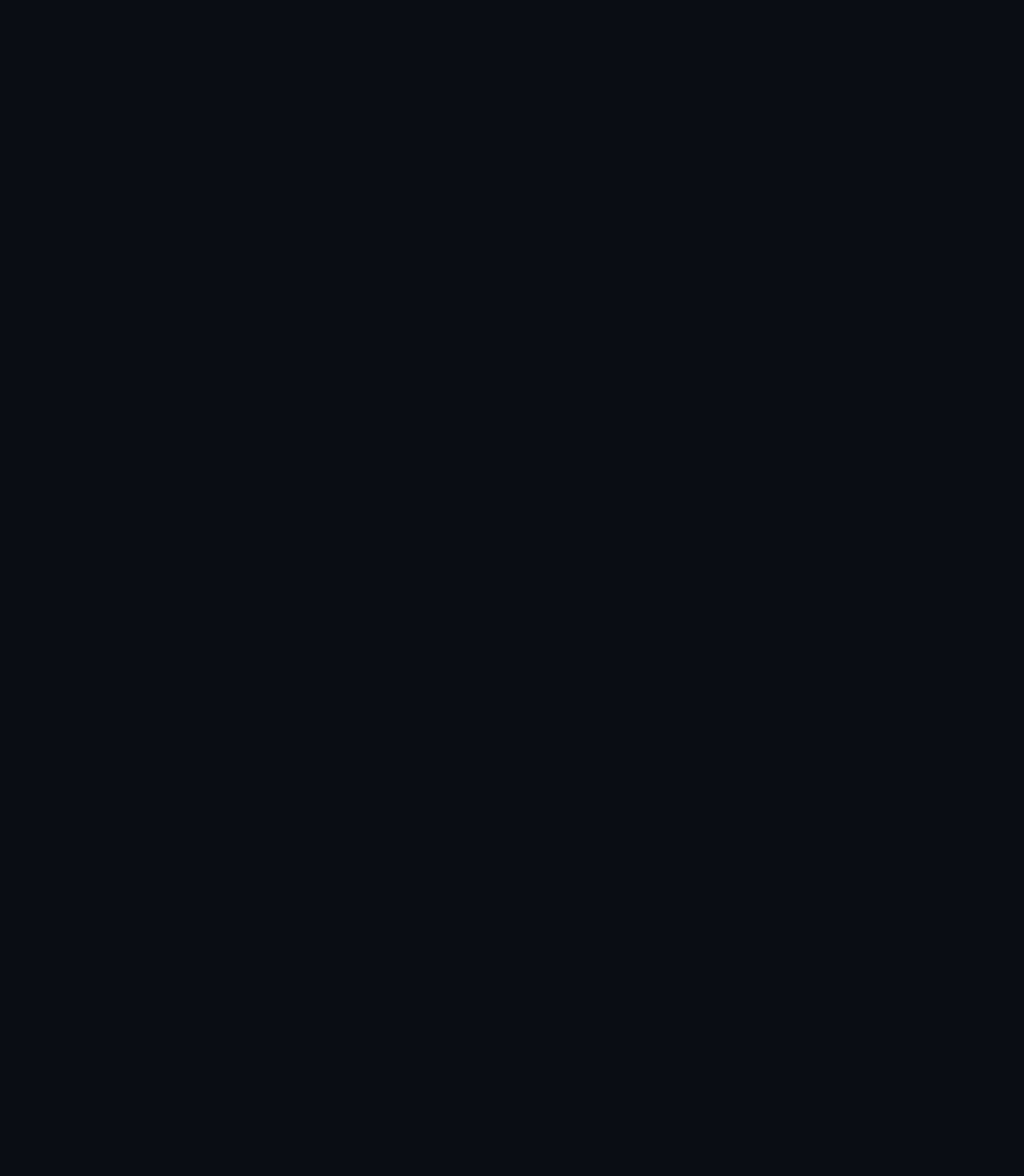
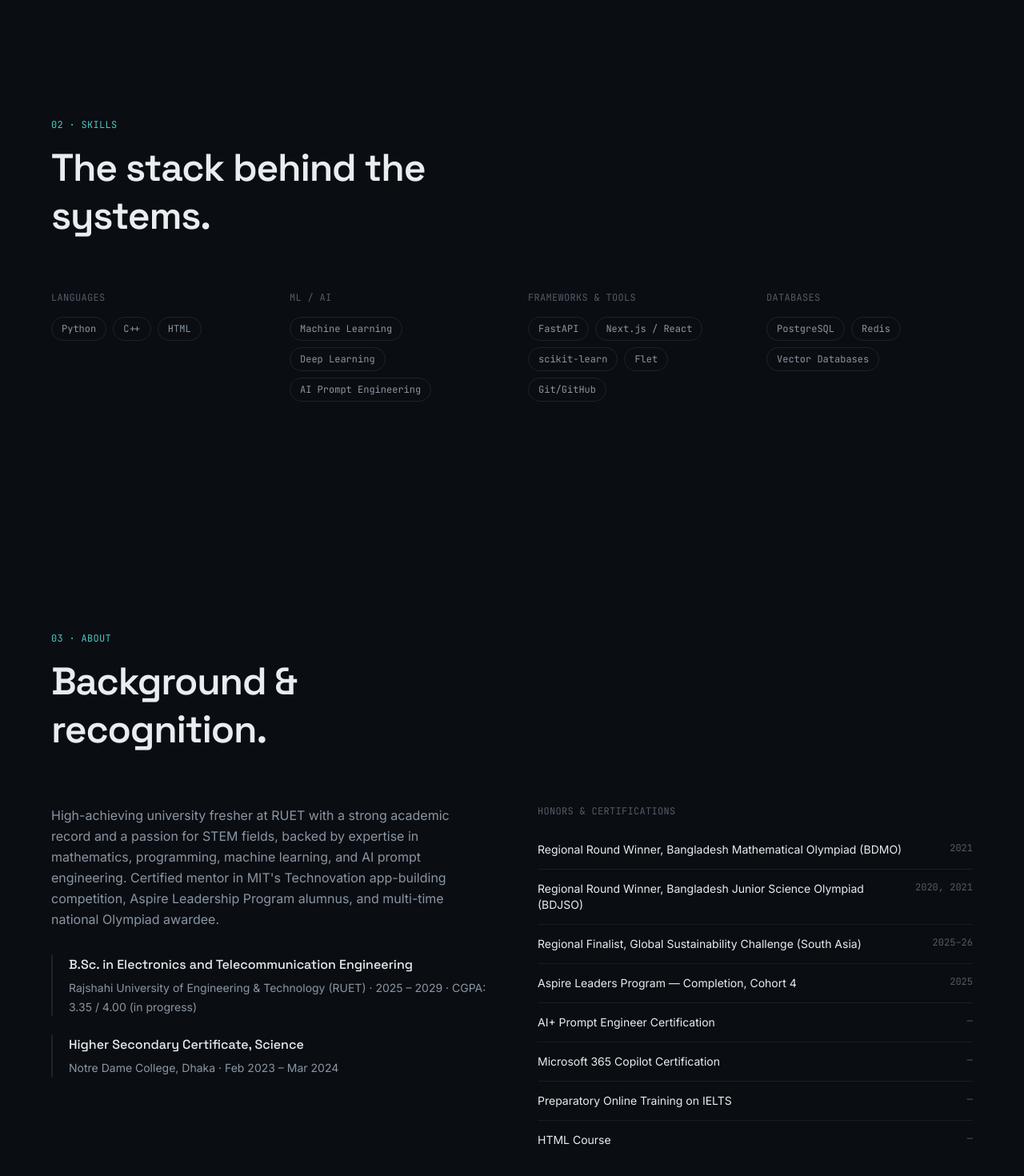
Before and after one commit to Unavailable4u/portfolio, a React app: page / in a window 1280 px wide. Shown: the part 796-2266 px from the top of the page at 80% size. Before the commit the page ends 800 px from the top, so only its background shows below. Built offline with nearby package versions, Linux system fonts and the light colour scheme; the HTML template or start-up script is replaced by a standard one.

Commit message:
Add About section

```diff
--- a/src/App.tsx
+++ b/src/App.tsx
@@ -1,11 +1,15 @@
 import Nav from "./components/Nav";
 import Hero from "./sections/Hero";
+import Skills from "./sections/Skills";
+import About from "./sections/About";
 
 function App() {
   return (
     <div className="min-h-screen bg-bg text-text">
       <Nav />
       <Hero />
+      <Skills />
+      <About />
     </div>
   )
 }
--- /dev/null
+++ b/src/sections/About.tsx
@@ -0,0 +1,59 @@
+import SectionHeading from "../components/SectionHeading";
+import { profile } from "../data/profile";
+import { education } from "../data/education";
+import { honors } from "../data/honors";
+import { certifications } from "../data/certifications";
+
+function About() {
+  return (
+    <section id="about" className="px-6 md:px-12 py-24 md:py-36">
+      <div className="max-w-6xl mx-auto">
+        <SectionHeading tag="03 · ABOUT" title="Background & recognition." />
+
+        <div className="grid grid-cols-1 lg:grid-cols-2 gap-16">
+          <div>
+            <p className="text-text-dim leading-relaxed mb-8">
+              {profile.summary}
+            </p>
+
+            <div className="space-y-6">
+              {education.map((edu) => (
+                <div key={edu.degree} className="border-l-2 border-line pl-5">
+                  <h4 className="font-display text-base font-medium mb-1">
+                    {edu.degree}
+                  </h4>
+                  <span className="text-text-dim text-sm">
+                    {edu.institution} · {edu.dateRange}
+                    {edu.detail ? ` · ${edu.detail}` : ""}
+                  </span>
+                </div>
+              ))}
+            </div>
+          </div>
+
+          <div>
+            <span className="font-mono text-xs text-text-faint tracking-wide uppercase mb-4 block">
+              Honors & Certifications
+            </span>
+            <div className="divide-y divide-line-soft">
+              {honors.map((h) => (
+                <div key={h.name} className="flex justify-between gap-4 py-3.5">
+                  <span className="text-sm text-text">{h.name}</span>
+                  <span className="font-mono text-xs text-text-faint whitespace-nowrap">{h.year}</span>
+                </div>
+              ))}
+              {certifications.map((c) => (
+                <div key={c.name} className="flex justify-between gap-4 py-3.5">
+                  <span className="text-sm text-text">{c.name}</span>
+                  <span className="font-mono text-xs text-text-faint whitespace-nowrap">{c.year ?? "—"}</span>
+                </div>
+              ))}
+            </div>
+          </div>
+        </div>
+      </div>
+    </section>
+  );
+}
+
+export default About;
--- /dev/null
+++ b/src/sections/Skills.tsx
@@ -0,0 +1,30 @@
+import SectionHeading from "../components/SectionHeading";
+import Tag from "../components/Tag";
+import { skills } from "../data/skills";
+
+function Skills() {
+  return (
+    <section id="skills" className="px-6 md:px-12 py-24 md:py-36">
+      <div className="max-w-6xl mx-auto">
+        <SectionHeading tag="02 · SKILLS" title="The stack behind the systems." />
+
+        <div className="grid grid-cols-1 sm:grid-cols-2 lg:grid-cols-4 gap-10">
+          {skills.map((group) => (
+            <div key={group.label}>
+              <span className="font-mono text-xs text-text-faint tracking-wide uppercase mb-4 block">
+                {group.label}
+              </span>
+              <div className="flex flex-wrap gap-2">
+                {group.items.map((item) => (
+                  <Tag key={item} label={item} />
+                ))}
+              </div>
+            </div>
+          ))}
+        </div>
+      </div>
+    </section>
+  );
+}
+
+export default Skills;
```
